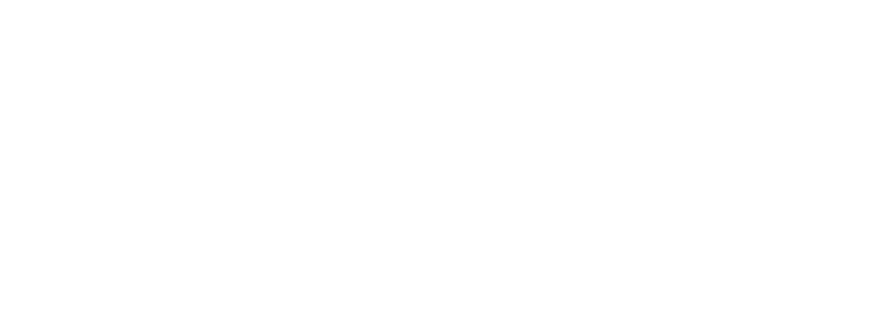
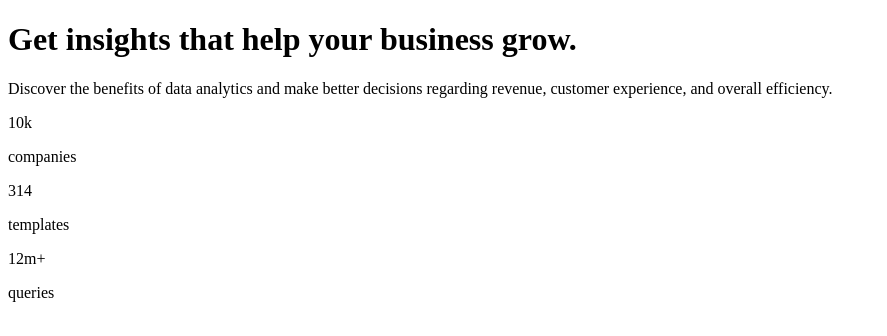
Before and after one commit to sandile05/stats-preview-card, a plain HTML site: page index.html in a window 1280 px wide. Shown: the whole page, without its empty margins (0-887 px from the left). Drawn offline with Linux system fonts and the light colour scheme.

Commit message:
plain html

```diff
--- a/index.html
+++ b/index.html
@@ -8,6 +8,27 @@
     <link rel="stylesheet" href="styles.css">
 </head>
 <body>
-
+    <div class="container">
+        <div class="wrapper">
+            <div class="text-component">
+                <h1 class="title">Get insights that help your business grow.</h1>
+                <p class="subtitle">Discover the benefits of data analytics and make better decisions regarding revenue, customer experience, and overall efficiency.</p>
+                <div class="stat-box">
+                    <div>
+                        <p class="num">10k</p>
+                        <p>companies</p>
+                    </div>
+                    <div>
+                        <p class="num">314</p>
+                        <p>templates</p>
+                    </div>
+                    <div>
+                        <p class="num">12m+</p>
+                        <p>queries</p>
+                    </div>
+                </div>
+            </div>
+        </div>
+    </div>
 </body>
 </html>
```
